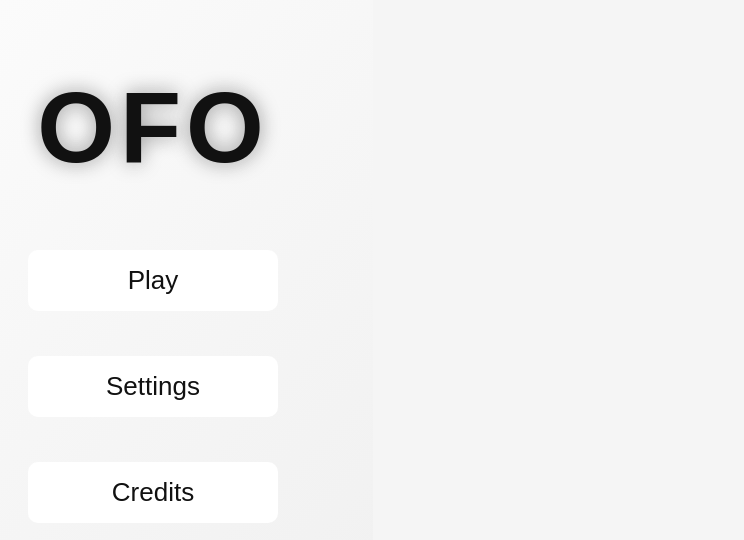
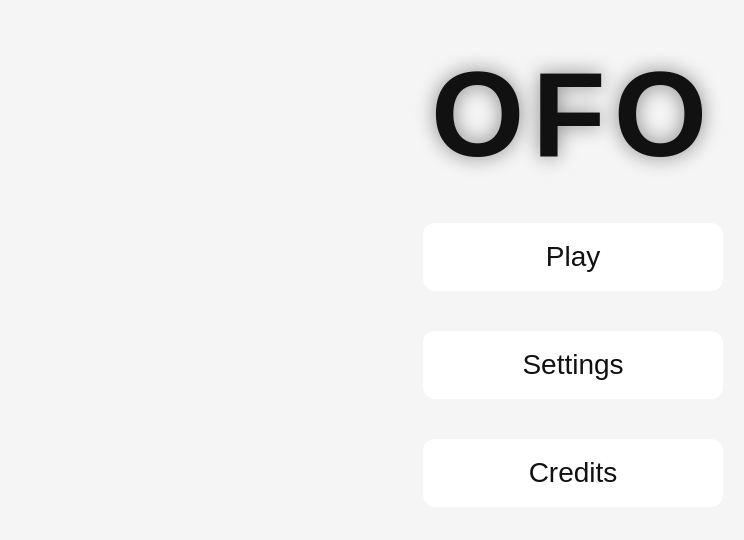
Before and after one commit to timthespam/OFO, a plain HTML site: page index.html in a window 1280 px wide. Shown: the part 124-664 px from the top of the page, without its empty margins (67-811 px from the left). Drawn offline with Linux system fonts and the light colour scheme.

Commit message:
OFO by Timthespam

```diff
--- a/index.html
+++ b/index.html
@@ -2,13 +2,16 @@
 <html lang="en">
 <head>
     <meta charset="UTF-8">
-    <title>OFO Rhythm Clicker</title>
+    <title>OFO</title>
     <link rel="stylesheet" href="style.css">
+
+    <!-- Favicon -->
+    <link rel="icon" type="image/png" href="favicon.png">
 </head>
 <body>
 
 <!-- Main Menu -->
-<div id="menu" class="panel">
+<div id="menu">
     <h1>OFO</h1>
     <button id="playBtn">Play</button>
     <button id="settingsBtn">Settings</button>
--- a/style.css
+++ b/style.css
@@ -10,6 +10,7 @@ html, body {
 
 .hidden { display:none; }
 
+/* Default panels (settings, upload, credits, end screen) */
 .panel {
     max-width: 400px;
     padding: 20px;
@@ -30,46 +31,45 @@ body.dark .panel {
     color:#eee;
 }
 
-/* 🚀 MAIN MENU FULLSCREEN UPGRADE */
+/* 🚀 FULLSCREEN MAIN MENU — no frame, no panel visuals */
 #menu {
-    width:100vw;
-    height:100vh;
     position:fixed;
     top:0;
     left:0;
-    transform:none;
-    border-radius:0;
-    box-shadow:none;
-    background:linear-gradient(135deg, #ffffffcc, #eeeeeecc);
+    width:100vw;
+    height:100vh;
+
     display:flex;
     flex-direction:column;
     justify-content:center;
     align-items:center;
-    gap:30px;
+    gap:40px;
+
+    /* Remove all panel styling */
+    max-width:none;
+    padding:0;
+    border-radius:0;
+    box-shadow:none;
+    background:none;
+    transform:none;
 }
 
-body.dark #menu {
-    background:linear-gradient(135deg, #111111cc, #222222cc);
+#menu h1 {
+    font-size:120px;
+    font-weight:900;
+    letter-spacing:8px;
+    margin:0;
+    text-shadow:0 0 20px rgba(0,0,0,0.45);
 }
 
-/* Huge OFO logo */
-#menu h1 {
-    font-size:100px;
-    font-weight:900;
-    letter-spacing:5px;
-    margin:0 0 20px 0;
-    text-shadow:0 0 20px rgba(0,0,0,0.4);
-}
-
-/* Menu buttons bigger + cleaner */
 #menu button {
-    width:250px;
-    padding:15px;
-    font-size:26px;
-    border-radius:10px;
+    width:300px;
+    padding:18px;
+    font-size:28px;
     border:none;
-    background:#fff;
+    border-radius:12px;
     cursor:pointer;
+    background:#ffffff;
     transition:0.25s;
 }
 
@@ -79,21 +79,13 @@ body.dark #menu button {
 }
 
 #menu button:hover {
-    transform:scale(1.07);
+    transform:scale(1.08);
     filter:brightness(110%);
 }
 
-/* Keep other panels unchanged */
-.panel button {
-    margin-top:15px;
-    padding:10px 20px;
-    font-size:18px;
-    cursor:pointer;
-}
-
+/* OTHER UI unchanged below */
 #settings label { display:block; margin-top:10px; }
 
-/* Game fullscreen */
 #game {
     position:fixed;
     top:0;
@@ -104,7 +96,6 @@ body.dark #menu button {
     z-index:1;
 }
 
-/* Red target */
 #target {
     width:40px;
     height:40px;
@@ -114,7 +105,6 @@ body.dark #menu button {
     z-index:10;
 }
 
-/* Quit button always visible */
 #quit {
     position:fixed;
     top:20px;
@@ -125,7 +115,6 @@ body.dark #menu button {
     cursor:pointer;
 }
 
-/* Score display */
 #score {
     position:fixed;
     top:20px;
@@ -134,7 +123,6 @@ body.dark #menu button {
     z-index:999;
 }
 
-/* Beat circles */
 .beatCircle {
     width:80px;
     height:80px;
@@ -146,10 +134,8 @@ body.dark #menu button {
     transition:0.2s;
 }
 
-/* Hide real cursor */
 body.hide-cursor, #game { cursor:none; }
 
-/* Themes */
 body.light { background:#f5f5f5; color:#111; }
 body.dark { background:#111; color:#eee; }
 body.light button { background:#fff; color:#111; }
```
